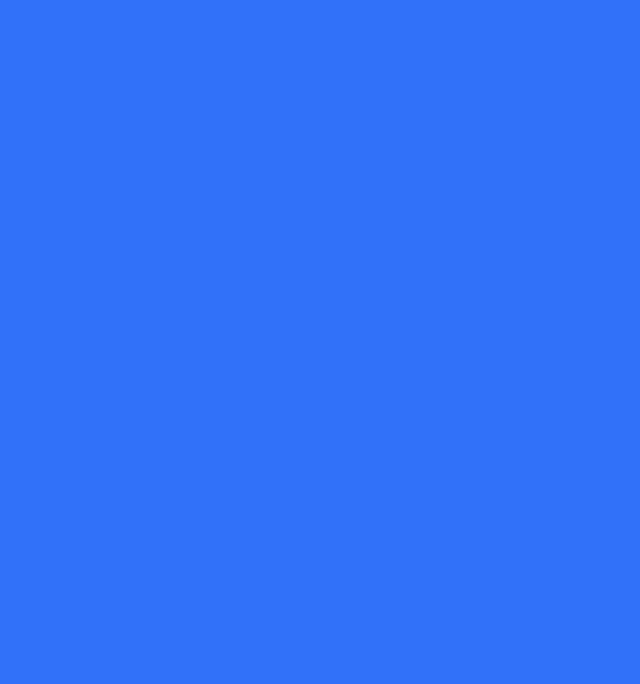
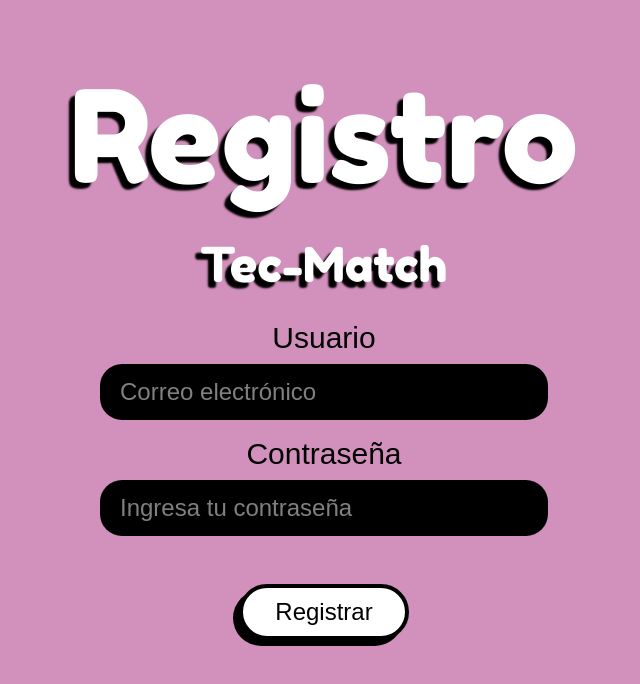
Before and after one commit to SebastianEsc05/TecMatch-API, a React (Vite) app in the folder frontend/: page /registerPage in a window 1280 px wide. Shown: the top 684 px of the page, without its empty margins (316-956 px from the left). Built offline with nearby package versions, Linux system fonts and the light colour scheme; a web font is replaced by a local one.

Commit message:
Navegacion Completa

```diff
--- a/frontend/src/componets/H2.tsx
+++ b/frontend/src/componets/H2.tsx
@@ -4,7 +4,7 @@ interface H2Props {
 
 const H2 = ({ children }: H2Props) => {
   return (
-    <h2 className="font-app-font text-5xl text-white mb-8 [text-shadow:-6px_6px_2px_black]">
+    <h2 className="font-app-font text-5xl text-white mt-10 mb-8 [text-shadow:-6px_6px_2px_black]">
       {children}
     </h2>
   );
--- a/frontend/src/index.css
+++ b/frontend/src/index.css
@@ -9,7 +9,8 @@
 
 body {
   font-family: "Programme", sans-serif;
-  @apply bg-[#2f72f8];
+  @apply bg-[#D291BC];
+  /*@apply bg-[#D291BC];*/
 }
 
 h1 {
--- a/frontend/src/pages/ChatPage.tsx
+++ b/frontend/src/pages/ChatPage.tsx
@@ -1,11 +1,19 @@
-
+import { Link } from "react-router-dom";
+import Section from "../componets/Section";
+import H1 from "../componets/H1";
+import Button from "../componets/Button";
 
 const ChatPage = () => {
 
   return (
+    <Section>
+      <H1>Mis Chats</H1>
+      <Link to={"/matchesPage"}>
+        <Button>Regresar</Button>
+      </Link>
+    </Section>
+  );
 
-    null
-  );
 };
 
 export default ChatPage;
--- a/frontend/src/pages/ExplorePage.tsx
+++ b/frontend/src/pages/ExplorePage.tsx
@@ -1,10 +1,20 @@
-
+import { Link } from "react-router-dom";
+import Section from "../componets/Section";
+import H1 from "../componets/H1";
+import Button from "../componets/Button";
 
 const ExplorePage = () => {
 
   return (
-
-    null
+    <Section>
+      <H1>Explorar</H1>
+      <Link to={"/matchesPage"}>
+        <Button>Matches</Button>
+      </Link>
+      <Link to={"/loginPage"}>
+        <Button>Cerrar Sesion</Button>
+      </Link>
+    </Section>
   );
 };
 
--- a/frontend/src/pages/LoginPage.tsx
+++ b/frontend/src/pages/LoginPage.tsx
@@ -12,7 +12,9 @@ const LoginPage = () => {
   return (
 
     <Section>
-      <H1>Tec-Match</H1>
+      <Link to={"/"}>
+        <H1>Tec-Match</H1>
+      </Link>
       <H2>Iniciar Sesión</H2>
 
       <form>
@@ -23,10 +25,16 @@ const LoginPage = () => {
 
         <div className="mb-4 text-center">
           <Label htmlFor="password">Contraseña</Label>
-          <Input id="password" type="password" placeholder="Ingresa tu contraseña"/>
+          <Input
+            id="password"
+            type="password"
+            placeholder="Ingresa tu contraseña"
+          />
         </div>
 
-        <Button>Ingresar</Button>
+        <Link to={"/explorePage"}>
+          <Button>Ingresar</Button>
+        </Link>
       </form>
 
       <div className="relative w-full border-b-2 border-black my-6">
--- a/frontend/src/pages/MatchesPage.tsx
+++ b/frontend/src/pages/MatchesPage.tsx
@@ -1,10 +1,20 @@
-
+import { Link } from "react-router-dom";
+import Section from "../componets/Section";
+import H1 from "../componets/H1";
+import Button from "../componets/Button";
 
 const MatchesPage = () => {
 
   return (
-
-    null
+    <Section>
+      <H1>Matches</H1>
+      <Link to={"/chatPage"}>
+        <Button>Chat</Button>
+      </Link>
+      <Link to={"/explorePage"}>
+        <Button>Regresar</Button>
+      </Link>
+    </Section>
   );
 };
 
--- a/frontend/src/pages/RegisterPage.tsx
+++ b/frontend/src/pages/RegisterPage.tsx
@@ -1,10 +1,38 @@
-
+import { Link } from "react-router-dom";
+import Section from "../componets/Section";
+import H1 from "../componets/H1";
+import H2 from "../componets/H2";
+import Label from "../componets/Label";
+import Input from "../componets/Input";
+import Button from "../componets/Button";
 
 const RegisterPage = () => {
+  return (
+    <Section>
+      <H1>Registro</H1>
+      <H2>Tec-Match</H2>
 
-  return (
+      <form>
+        <div className="mb-4 text-center">
+          <Label htmlFor="username">Usuario</Label>
+          <Input id="username" type="text" placeholder="Correo electrónico" />
+        </div>
 
-    null
+        <div className="mb-4 text-center">
+          <Label htmlFor="password">Contraseña</Label>
+          <Input
+            id="password"
+            type="password"
+            placeholder="Ingresa tu contraseña"
+          />
+        </div>
+
+        <Link to={"/explorePage"}>
+          <Button>Registrar</Button>
+        </Link>
+
+      </form>
+    </Section>
   );
 };
 
--- a/frontend/src/pages/WelcomePage.tsx
+++ b/frontend/src/pages/WelcomePage.tsx
@@ -1,16 +1,20 @@
 import { Link } from "react-router-dom";
+import Section from "../componets/Section";
+import H1 from "../componets/H1";
+import H2 from "../componets/H2";
+import Button from "../componets/Button";
 
 const WelcomePage = () => {
+
   return (
-    <div className="flex justify-center items-start min-h-screen text-white text-center p-4">
-      <div className="w-full max-w-md lg:max-w-2xl">
-        <Link to={"/loginPage"}>
-          <button className="font-app-font bg-white text-black border-4 border-black rounded-full py-2 px-8 text-2xl mt-8 mb-8 shadow-[-6px_6px_0px_black] transition-transform duration-100 ease-in-out hover:translate-x-0.5 hover:translate-y-0.5 hover:shadow-[-2px_2px_0px_black]">
-            Comenzar
-          </button>
-        </Link>
-      </div>
-    </div>
+
+    <Section>
+      <H1>Bienvenido!</H1>
+      <H2>Tec-Match</H2>
+      <Link to={"/loginPage"}>
+        <Button>Comenzar</Button>
+      </Link>
+    </Section>
   );
 };
 
```
